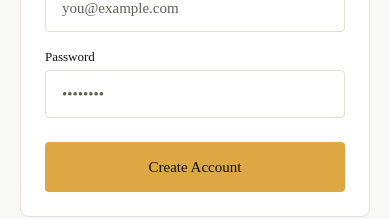
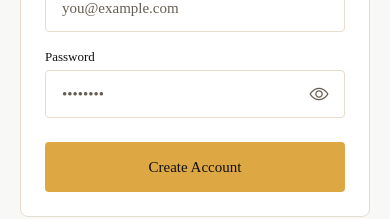
Before and after one commit to InshutiSouvede/smart-spend, a React Native app in the folder frontend/: screen /Signup in a window 390 px wide. Shown: the part 470-689 px from the top of the page. Built offline with nearby package versions, Linux system fonts and the light colour scheme; no server answers.

Commit message:
make passwprd optionally visible

```diff
--- a/frontend/src/screens/LoginScreen.tsx
+++ b/frontend/src/screens/LoginScreen.tsx
@@ -13,6 +13,7 @@ import {
 import { useForm, Controller } from 'react-hook-form';
 import { zodResolver } from '@hookform/resolvers/zod';
 import { z } from 'zod';
+import { Ionicons } from '@expo/vector-icons';
 import { useNavigation } from '@react-navigation/native';
 import type { NativeStackNavigationProp } from '@react-navigation/native-stack';
 
@@ -34,6 +35,7 @@ export function LoginScreen() {
   const navigation = useNavigation<Nav>();
   const setAuth = useAuthStore((s) => s.setAuth);
   const [apiError, setApiError] = useState<string | null>(null);
+  const [showPassword, setShowPassword] = useState(false);
 
   const {
     control,
@@ -111,16 +113,29 @@ export function LoginScreen() {
             control={control}
             name="password"
             render={({ field: { onChange, value, onBlur } }) => (
+              <View style={styles.inputRow}>
                 <TextInput
-                style={[styles.input, errors.password && styles.inputError]}
+                  style={[styles.input, styles.inputFlex, errors.password && styles.inputError]}
                   value={value}
                   onChangeText={onChange}
                   onBlur={onBlur}
                   placeholder="••••••••"
                   placeholderTextColor={colors.textMuted}
-                secureTextEntry
+                  secureTextEntry={!showPassword}
                   autoComplete="password"
                 />
+                <TouchableOpacity
+                  style={styles.eyeBtn}
+                  onPress={() => setShowPassword((p) => !p)}
+                  hitSlop={{ top: 8, bottom: 8, left: 8, right: 8 }}
+                >
+                  <Ionicons
+                    name={showPassword ? 'eye-off-outline' : 'eye-outline'}
+                    size={20}
+                    color={colors.textMuted}
+                  />
+                </TouchableOpacity>
+              </View>
             )}
           />
           {errors.password ? <Text style={styles.fieldError}>{errors.password.message}</Text> : null}
@@ -238,6 +253,19 @@ const styles = StyleSheet.create({
   inputError: {
     borderColor: colors.error,
   },
+  inputRow: {
+    position: 'relative',
+  },
+  inputFlex: {
+    paddingRight: 48,
+  },
+  eyeBtn: {
+    position: 'absolute',
+    right: spacing.md,
+    top: 0,
+    bottom: 0,
+    justifyContent: 'center',
+  },
   fieldError: {
     fontFamily: fonts.bodyRegular,
     fontSize: 12,
--- a/frontend/src/screens/SignupScreen.tsx
+++ b/frontend/src/screens/SignupScreen.tsx
@@ -13,6 +13,7 @@ import {
 import { useForm, Controller } from 'react-hook-form';
 import { zodResolver } from '@hookform/resolvers/zod';
 import { z } from 'zod';
+import { Ionicons } from '@expo/vector-icons';
 import { useNavigation } from '@react-navigation/native';
 import type { NativeStackNavigationProp } from '@react-navigation/native-stack';
 
@@ -35,6 +36,7 @@ export function SignupScreen() {
   const navigation = useNavigation<Nav>();
   const setAuth = useAuthStore((s) => s.setAuth);
   const [apiError, setApiError] = useState<string | null>(null);
+  const [showPassword, setShowPassword] = useState(false);
 
   const {
     control,
@@ -103,6 +105,33 @@ export function SignupScreen() {
                 control={control}
                 name={name}
                 render={({ field: { onChange, value, onBlur } }) => (
+                  name === 'password' ? (
+                    <View style={styles.inputRow}>
+                      <TextInput
+                        style={[styles.input, styles.inputFlex, errors[name] && styles.inputError]}
+                        value={value}
+                        onChangeText={onChange}
+                        onBlur={onBlur}
+                        placeholder={placeholder}
+                        placeholderTextColor={colors.textMuted}
+                        secureTextEntry={!showPassword}
+                        keyboardType={keyboard}
+                        autoCapitalize="none"
+                        autoComplete="password-new"
+                      />
+                      <TouchableOpacity
+                        style={styles.eyeBtn}
+                        onPress={() => setShowPassword((p) => !p)}
+                        hitSlop={{ top: 8, bottom: 8, left: 8, right: 8 }}
+                      >
+                        <Ionicons
+                          name={showPassword ? 'eye-off-outline' : 'eye-outline'}
+                          size={20}
+                          color={colors.textMuted}
+                        />
+                      </TouchableOpacity>
+                    </View>
+                  ) : (
                     <TextInput
                       style={[styles.input, errors[name] && styles.inputError]}
                       value={value}
@@ -113,8 +142,9 @@ export function SignupScreen() {
                       secureTextEntry={secure}
                       keyboardType={keyboard}
                       autoCapitalize={name === 'email' ? 'none' : 'words'}
-                    autoComplete={name === 'email' ? 'email' : name === 'password' ? 'password-new' : 'name'}
+                      autoComplete={name === 'email' ? 'email' : 'name'}
                     />
+                  )
                 )}
               />
               {errors[name] ? (
@@ -236,6 +266,19 @@ const styles = StyleSheet.create({
   inputError: {
     borderColor: colors.error,
   },
+  inputRow: {
+    position: 'relative',
+  },
+  inputFlex: {
+    paddingRight: 48,
+  },
+  eyeBtn: {
+    position: 'absolute',
+    right: spacing.md,
+    top: 0,
+    bottom: 0,
+    justifyContent: 'center',
+  },
   fieldError: {
     fontFamily: fonts.bodyRegular,
     fontSize: 12,
```
Lines whose indentation alone changed are shown as unchanged.
